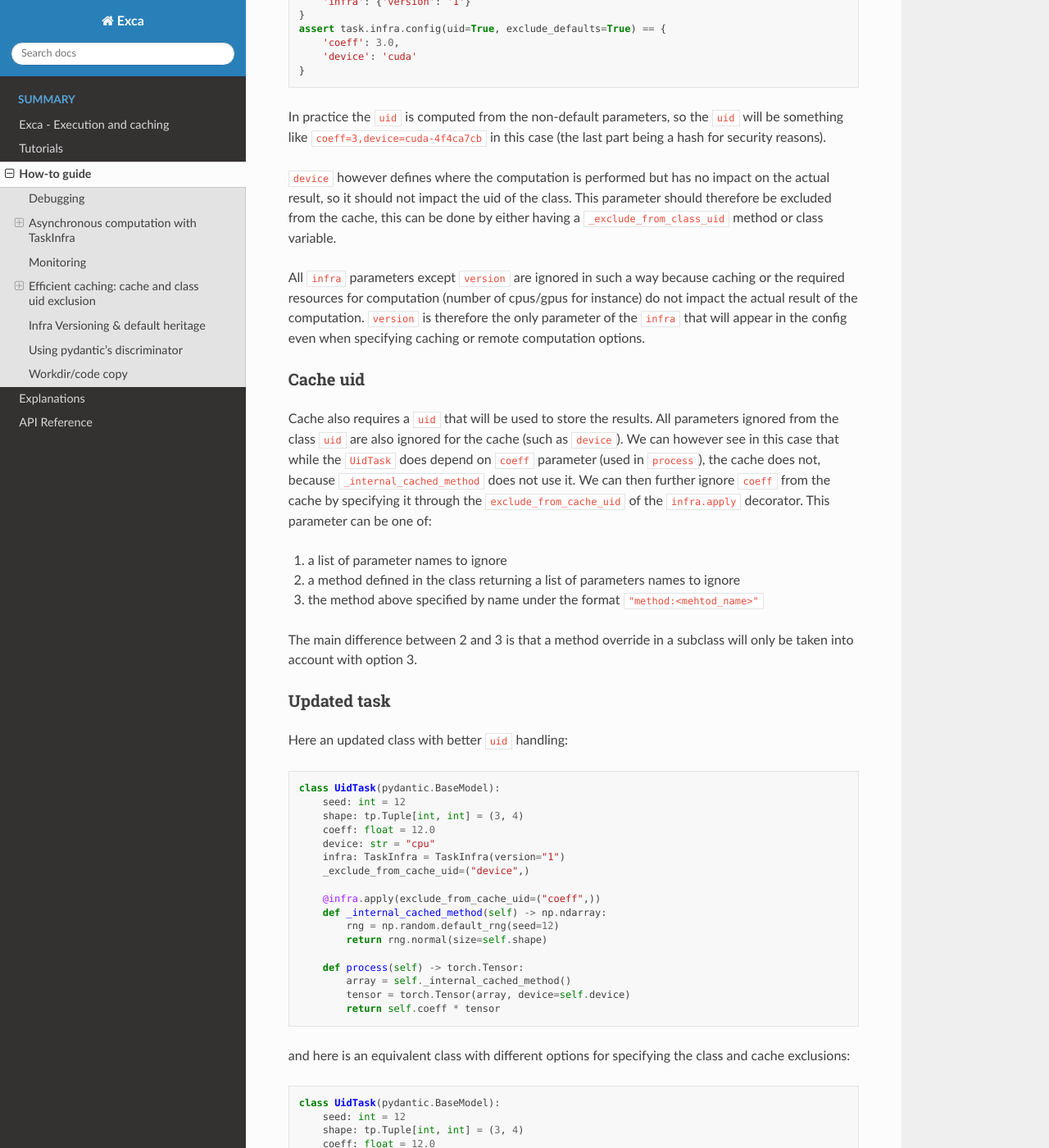
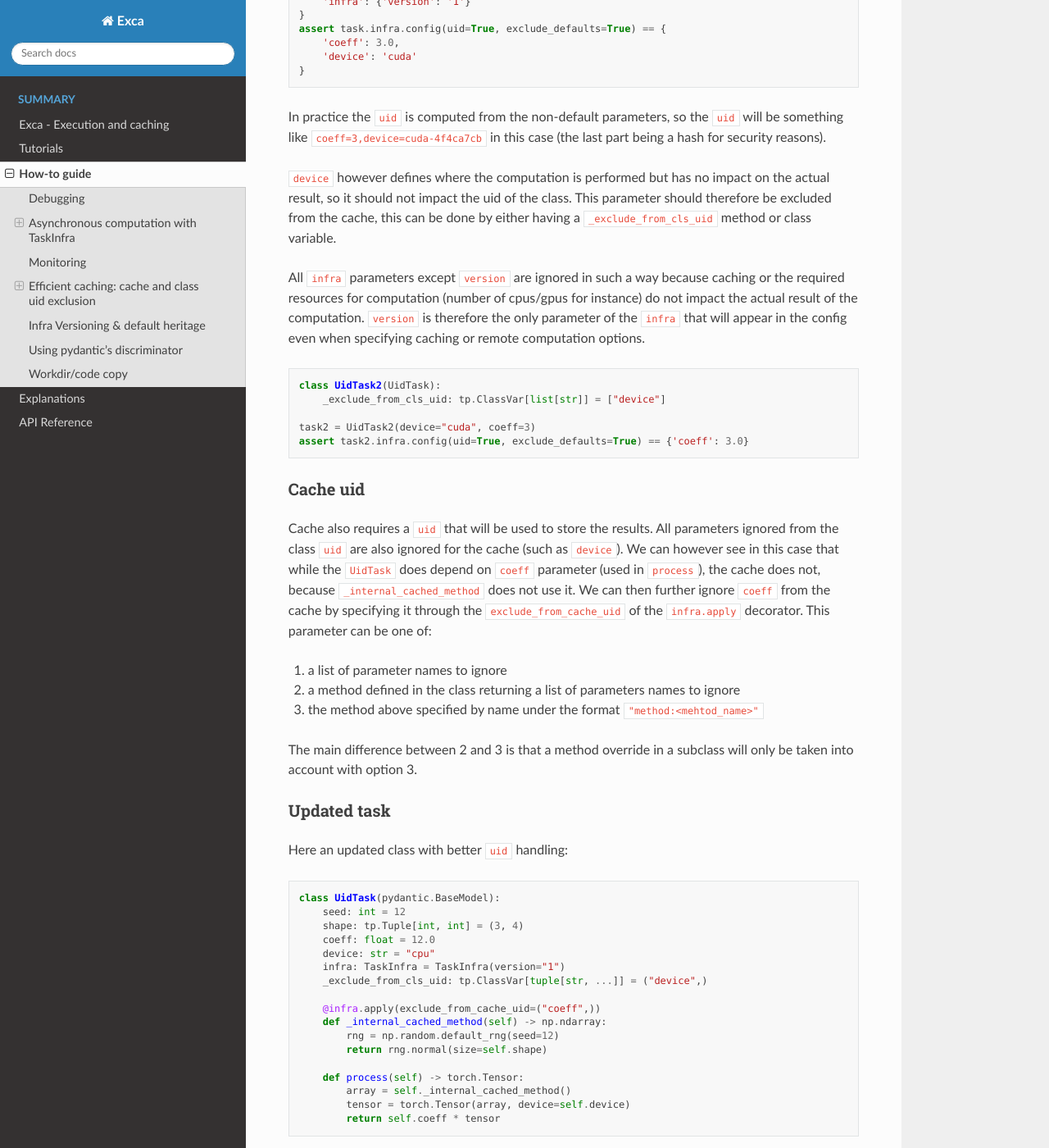
Before and after one commit to facebookresearch/exca, a Sphinx documentation site: the page built from docs/infra/howto.md, in a window 1280 px wide and 1400 px high, scrolled down 2612 px. Shown: the whole window at 82% size. Built offline with Sphinx 7.4.7 and the Read the Docs theme 3.1.0, drawn with Linux system fonts in a browser that asks for light colours; some of the changed text lies outside the part shown.

Commit message:
Fix doc on cache and class uid exclusion (#42)

````diff
--- a/docs/infra/howto.md
+++ b/docs/infra/howto.md
@@ -107,9 +107,17 @@ assert task.infra.config(uid=True, exclude_defaults=True) == {
 ```
 In practice the `uid` is computed from the non-default parameters, so the `uid` will be something like `coeff=3,device=cuda-4f4ca7cb` in this case (the last part being a hash for security reasons).
 
-`device` however defines where the computation is performed but has no impact on the actual result, so it should not impact the uid of the class. This parameter should therefore be excluded from the cache, this can be done by either having a `_exclude_from_class_uid` method or class variable.
+`device` however defines where the computation is performed but has no impact on the actual result, so it should not impact the uid of the class. This parameter should therefore be excluded from the cache, this can be done by either having a `_exclude_from_cls_uid` method or class variable.
 
 All `infra` parameters except `version` are ignored in such a way because caching or the required resources for computation (number of cpus/gpus for instance) do not impact the actual result of the computation. `version` is therefore the only parameter of the `infra` that will appear in the config even when specifying caching or remote computation options.
+
+```python continuation
+class UidTask2(UidTask):
+    _exclude_from_cls_uid: tp.ClassVar[list[str]] = ["device"]
+
+task2 = UidTask2(device="cuda", coeff=3)
+assert task2.infra.config(uid=True, exclude_defaults=True) == {'coeff': 3.0}
+```
 
 ### Cache uid
 
@@ -131,7 +139,7 @@ class UidTask(pydantic.BaseModel):
     coeff: float = 12.0
     device: str = "cpu"
     infra: TaskInfra = TaskInfra(version="1")
-    _exclude_from_cache_uid=("device",)
+    _exclude_from_cls_uid: tp.ClassVar[tuple[str, ...]] = ("device",)
 
     @infra.apply(exclude_from_cache_uid=("coeff",))
     def _internal_cached_method(self) -> np.ndarray:
@@ -153,8 +161,8 @@ class UidTask(pydantic.BaseModel):
     device: str = "cpu"
     infra: TaskInfra = TaskInfra(version="1")
 
-    def _exclude_from_cache_uid(self) -> tp.List[str]:
-        return ["device"]
+    def _exclude_from_cls_uid(self) -> tuple[str, ...]:
+        return ("device",)
 
     def _cache_exclusion(self) -> tp.List[str]:
         return ["coeff"]
````
